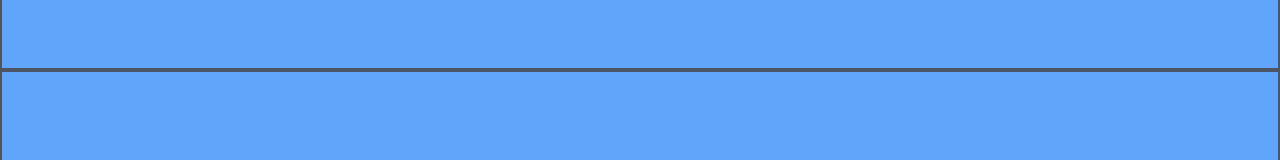
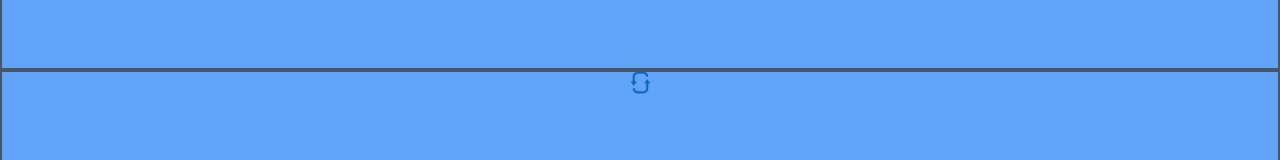
Before and after one commit to Nicholas-Abell/lorcana_life_counter, a Next.js app: page /main in a window 1280 px wide. Shown: the part 330-490 px from the top of the page. Built offline with nearby package versions, Linux system fonts and the light colour scheme.

Commit message:
installed react icons

```diff
--- a/app/Player/page.tsx
+++ /dev/null
@@ -1,22 +0,0 @@
-"use client";
-import { useState } from "react";
-import { useSnapshot } from "valtio";
-import Player from "../components/player/Player";
-import { state } from "../va;tio/state";
-
-export default function Home() {
-  const snap = useSnapshot(state);
-  return (
-    <main
-      className={
-        snap.playerCount > 2
-          ? `grid grid-cols-2 w-screen h-screen`
-          : `grid grid-rows-2 w-screen h-screen`
-      }
-    >
-      {[...Array(snap.playerCount)].map((player) => (
-        <Player />
-      ))}
-    </main>
-  );
-}
--- /dev/null
+++ b/app/components/Navbar.tsx
@@ -0,0 +1,16 @@
+"use client";
+import React from "react";
+import { FcRefresh } from "react-icons/fc";
+
+type NavbarProps = {};
+
+const Navbar: React.FC<NavbarProps> = () => {
+  return (
+    <div className="absolute w-full left-0 top-[50vh] flex justify-center items-center z-20">
+      <div className="w-20 flex items-center justify-center">
+        <FcRefresh onclick={() => {}} size={25} />
+      </div>
+    </div>
+  );
+};
+export default Navbar;
--- a/app/main/page.tsx
+++ b/app/main/page.tsx
@@ -1,8 +1,9 @@
 "use client";
 import { useState } from "react";
 import { useSnapshot } from "valtio";
-import Player from "../components/player/Player";
+import Player from "../components/Player";
 import { state } from "../va;tio/state";
+import Navbar from "../components/Navbar";
 
 export default function Home() {
   const snap = useSnapshot(state);
@@ -17,6 +18,7 @@ export default function Home() {
       {[...Array(snap.playerCount)].map((player) => (
         <Player />
       ))}
+      <Navbar />
     </main>
   );
 }
--- a/package.json
+++ b/package.json
@@ -24,6 +24,7 @@
     "postcss": "8.4.27",
     "react": "18.2.0",
     "react-dom": "18.2.0",
+    "react-icons": "^4.10.1",
     "tailwindcss": "3.3.3",
     "typescript": "5.1.6",
     "valtio": "^1.11.0"
```
Also changed, not shown: app/components/Player.tsx (renamed from app/components/player/Player.tsx), 1 other file (tests, documents, lock files or other folders).
